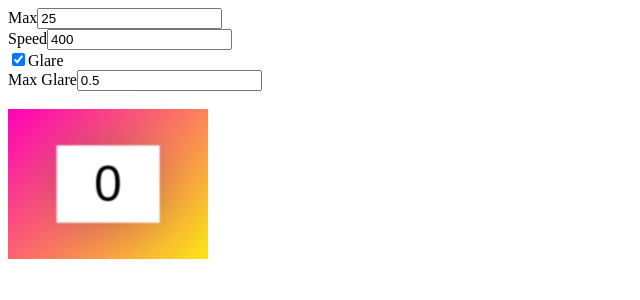
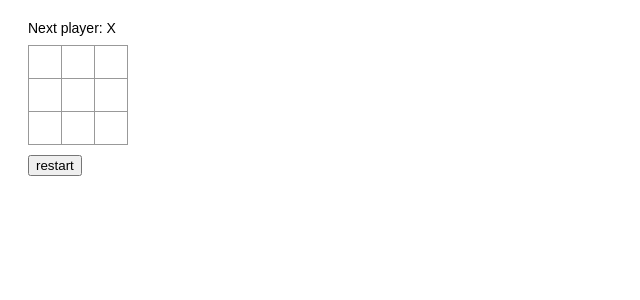
Before and after one commit to homayunmmdy/Epic-React, a React (Vite) app: page / in a window 1280 px wide. Shown: the top 300 px of the page, without its empty margins (0-640 px from the left). Built offline with nearby package versions, Linux system fonts and the light colour scheme.

Commit message:
Tic Tac Toe  game

```diff
--- a/src/App.tsx
+++ b/src/App.tsx
@@ -1,9 +1,9 @@
-import MagicBox from "./magicBox/MagicBox";
+import TicTacToe from "./TicTacToe/TicTacToe";
 
 const App = () => {
   return (
     <>
-      <MagicBox />
+      <TicTacToe />
     </>
   );
 };
--- /dev/null
+++ b/src/TicTacToe/TicTacToe.tsx
@@ -0,0 +1,71 @@
+import { useState } from "react";
+import {
+  calculateNextValue,
+  calculateStatus,
+  calculateWinner,
+  type Squares,
+} from "../../public/shared/tic-tac-toe-utils";
+import "./style.css";
+
+const defaultState = Array(9).fill(null);
+
+function Board() {
+  const [squares, setSquares] = useState<Squares>(defaultState);
+
+  const nextValue = calculateNextValue(squares);
+  const winner = calculateWinner(squares);
+  const status = calculateStatus(winner, squares, nextValue);
+
+  function selectSquare(index: number) {
+    if (winner || squares[index]) return;
+    setSquares((previousSquares) => previousSquares.with(index, nextValue));
+  }
+
+  function restart() {
+    setSquares(defaultState);
+  }
+
+  function renderSquare(i: number) {
+    return (
+      <button className="square" onClick={() => selectSquare(i)}>
+        {squares[i]}
+      </button>
+    );
+  }
+
+  return (
+    <div>
+      <div className="status">{status}</div>
+      <div className="board-row">
+        {renderSquare(0)}
+        {renderSquare(1)}
+        {renderSquare(2)}
+      </div>
+      <div className="board-row">
+        {renderSquare(3)}
+        {renderSquare(4)}
+        {renderSquare(5)}
+      </div>
+      <div className="board-row">
+        {renderSquare(6)}
+        {renderSquare(7)}
+        {renderSquare(8)}
+      </div>
+      <button className="restart" onClick={restart}>
+        restart
+      </button>
+    </div>
+  );
+}
+
+const TicTacToe = () => {
+  return (
+    <div className="game">
+      <div className="game-board">
+        <Board />
+      </div>
+    </div>
+  );
+};
+
+export default TicTacToe;
--- /dev/null
+++ b/src/TicTacToe/style.css
@@ -0,0 +1,57 @@
+.game {
+	font:
+		14px 'Century Gothic',
+		Futura,
+		sans-serif;
+	margin: 20px;
+	min-height: 260px;
+}
+
+.game ol,
+.game ul {
+	padding-left: 30px;
+}
+
+.board-row:after {
+	clear: both;
+	content: '';
+	display: table;
+}
+
+.status {
+	margin-bottom: 10px;
+}
+
+.restart {
+	margin-top: 10px;
+}
+
+.square {
+	background: #fff;
+	border: 1px solid #999;
+	float: left;
+	font-size: 24px;
+	font-weight: bold;
+	line-height: 34px;
+	height: 34px;
+	margin-right: -1px;
+	margin-top: -1px;
+	padding: 0;
+	text-align: center;
+	width: 34px;
+}
+
+.square:focus {
+	outline: none;
+	background: #ddd;
+}
+
+.game {
+	display: flex;
+	flex-direction: row;
+}
+
+.game-info {
+	margin-left: 20px;
+	min-width: 190px;
+}
```
